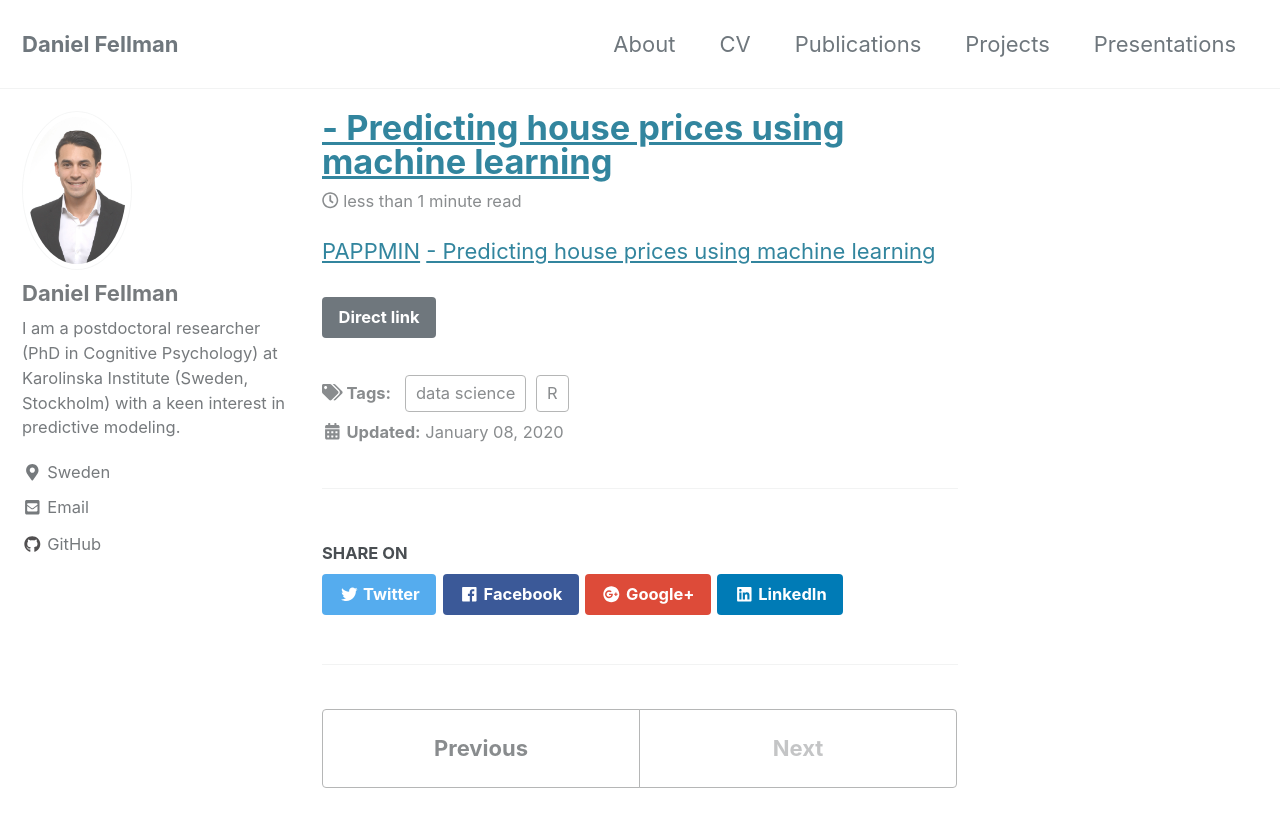
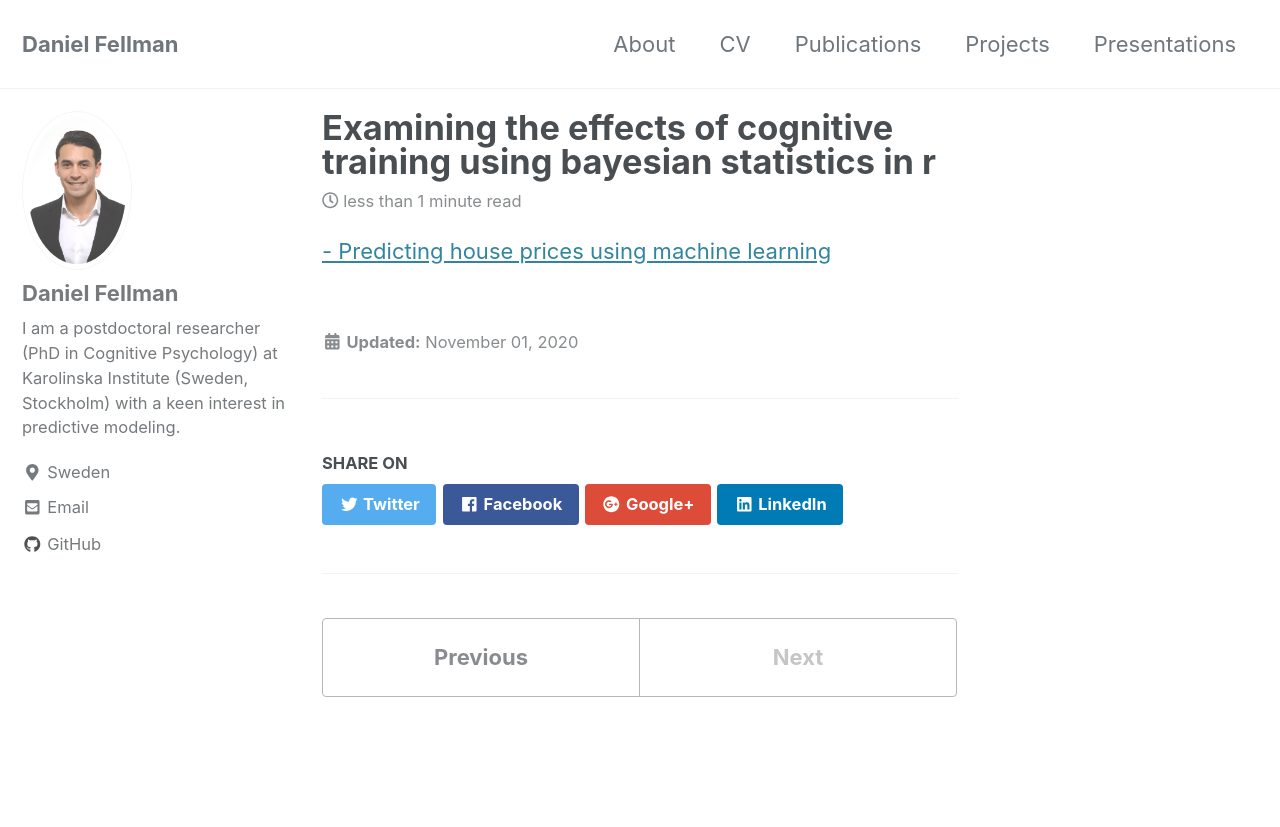
Before and after one commit to danielfellman/danielfellman.github.io, a Jekyll site: the page built from _posts/2020-11-01-Examining the effects of cognitive training using Bayesian statistics in R.md, in a window 1280 px wide and 900 px high. Shown: the top 827 px of the window. Built offline with Jekyll 4.4.1, drawn with Linux system fonts in a browser that asks for light colours; cached includes are drawn as plain includes; nearby versions of some CDN libraries; part of the change alters nothing that is shown.

Commit message:
Update 2020-11-01-Examining the effects of cognitive training using Bayesian statistics in R.md

```diff
--- a/_posts/2020-11-01-Examining the effects of cognitive training using Bayesian statistics in R.md
+++ b/_posts/2020-11-01-Examining the effects of cognitive training using Bayesian statistics in R.md
@@ -1,10 +1,10 @@
 ---
-title: <a href="http://rpubs.com/dfellman/houseprices/" target="_blank">- Predicting house prices using machine learning</a>
-date: "2020-01-08"
-tags: [R, data science]
+#title: <a href="http://rpubs.com/dfellman/houseprices/" target="_blank">- Predicting house prices using machine learning</a>
+#date: "2020-01-08"
+#tags: [R, data science]
 #excerpt: ""
-link: http://rpubs.com/dfellman/bayes"
-href: http://rpubs.com/dfellman/bayes
+#link: http://rpubs.com/dfellman/bayes
+#<a href="https://www.thesitewizard.com/" target="_blank">PAPPMIN</a>
+#<a href="http://rpubs.com/dfellman/houseprices/" target="_blank">- Predicting house prices using machine learning</a>
 ---
-<a href="https://www.thesitewizard.com/" target="_blank">PAPPMIN</a>
 <a href="http://rpubs.com/dfellman/houseprices/" target="_blank">- Predicting house prices using machine learning</a>
```
